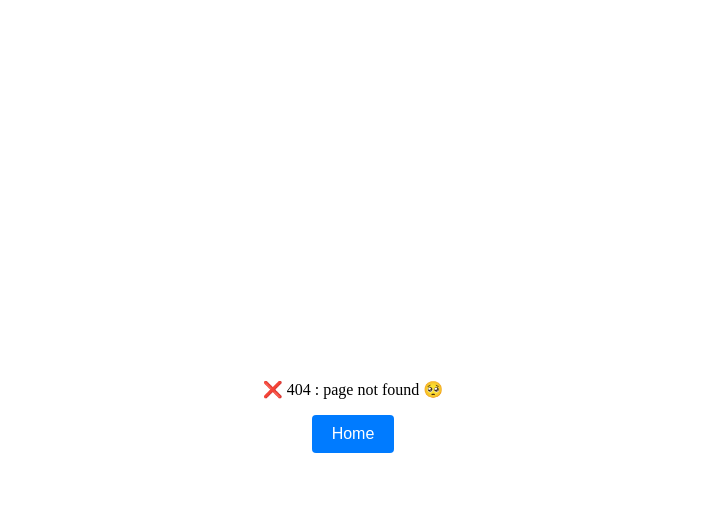
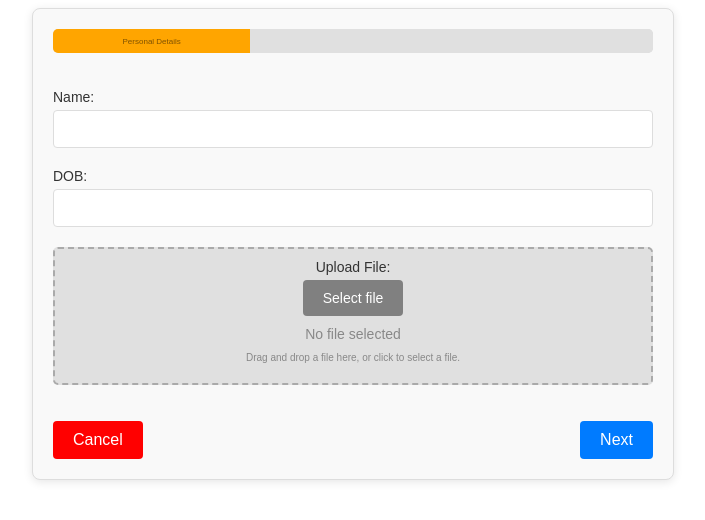
Before and after one commit to anuragjha020/multi-step-form, a React (Create React App) app: page /user-form in a window 1280 px wide. Before the commit this address had no page. Shown: the top 520 px of the page, without its empty margins (287-992 px from the left). Built offline with nearby package versions, Linux system fonts and the light colour scheme.

Commit message:
refactor: update navigation paths and enhance form validation

```diff
--- a/src/App.js
+++ b/src/App.js
@@ -15,8 +15,8 @@ function App() {
         <div className="app">
           <Routes>
             <Route path="/" element={<Home />} />
-            <Route path="/place-order" element={<MultiStepForm />} />
-            <Route path="/order-successful" element={<SuccessPage />} />
+            <Route path="/user-form" element={<MultiStepForm />} />
+            <Route path="/form-success" element={<SuccessPage />} />
             <Route path="*" element={<PageNotFound />} />
           </Routes>
         </div>
--- a/src/components/Home.jsx
+++ b/src/components/Home.jsx
@@ -5,8 +5,8 @@ function Home() {
   const navigate = useNavigate();
   return (
     <div className="order-button-container">
-      <button className="order-button" onClick={() => navigate("/place-order")}>
-        Place order
+      <button className="order-button" onClick={() => navigate("/user-form")}>
+        Open Form
       </button>
     </div>
   );
--- a/src/components/MultiStepForm.jsx
+++ b/src/components/MultiStepForm.jsx
@@ -19,15 +19,13 @@ function MultiStepForm() {
   const [isDragging, setIsDragging] = useState(false);
   const [formData, setFormData] = useState({
     name: "",
+    dob: "",
+    avatar: null,
     email: "",
     phone: "",
     city: "",
-    avatar: null,
     state: "",
     pin: "",
-    card: "",
-    expiry: "",
-    cvv: "",
   });
 
   const navigate = useNavigate();
@@ -68,11 +66,11 @@ function MultiStepForm() {
   // Handle Next Button
   function handleNext(validateForm, setTouched, values) {
     if (currentStep === 1) {
-      setTouched({ name: true, email: true, phone: true, avatar: true });
+      setTouched({ name: true, dob: true, avatar: true });
     } else if (currentStep === 2) {
       setTouched({ city: true, state: true, pin: true });
     } else {
-      setTouched({ card: true, expiry: true, cvv: true });
+      setTouched({ phone: true, email: true });
     }
 
     validateForm().then((errors) => {
@@ -109,7 +107,7 @@ function MultiStepForm() {
     console.log("Final Form Data:", finalFormData);
 
     alert("Form submitted successfully!");
-    navigate("/order-successful", { state: finalFormData });
+    navigate("/form-success", { state: finalFormData });
 
     // Clear saved state after submission
     localStorage.removeItem("multiStepFormData");
@@ -152,7 +150,7 @@ function MultiStepForm() {
                           ? "Personal Details"
                           : currentStep === 2
                           ? "Address"
-                          : "Payment"}
+                          : "Cotact"}
                       </p>
                     )}
                   </div>
--- a/src/components/Step1.jsx
+++ b/src/components/Step1.jsx
@@ -1,6 +1,6 @@
 import { ErrorMessage, Field } from "formik";
 import "../styles/Step.css";
-import { useRef } from "react";
+import { useRef, useState } from "react";
 
 function Step1({
   touched,
@@ -10,9 +10,11 @@ function Step1({
   setFieldValue,
   getBase64,
 }) {
+  const [fileName, setFileName] = useState("");
   const fileInputRef = useRef(null);
 
   const handleFileUpload = (file) => {
+    setFileName(file.name);
     getBase64(file)
       .then((base64) => {
         setFieldValue("avatar", base64);
@@ -21,6 +23,12 @@ function Step1({
         setFieldValue("avatar", "");
         setFieldValue("error", err.message);
       });
+  };
+
+  //handle select file click
+  const handleSelectFileClick = (e) => {
+    e.preventDefault();
+    fileInputRef.current.click();
   };
 
   return (
@@ -39,34 +47,23 @@ function Step1({
       </div>
 
       <div className="form-group">
-        <label htmlFor="email">Email:</label>
+        <label htmlFor="dob">DOB:</label>
         <Field
-          id="email"
-          type="email"
-          name="email"
+          id="dob"
+          type="text"
+          name="dob"
           className={`form-input ${
-            touched.email && errors.email ? "input-error" : ""
+            touched.dob && errors.dob ? "input-error" : ""
           }`}
         />
-        <ErrorMessage name="email" component="div" className="error-message" />
-      </div>
-
-      <div className="form-group">
-        <label htmlFor="phone">Phone:</label>
-        <Field
-          id="phone"
-          type="text"
-          name="phone"
-          className={`form-input ${
-            touched.phone && errors.phone ? "input-error" : ""
-          }`}
-        />
-        <ErrorMessage name="phone" component="div" className="error-message" />
+        <ErrorMessage name="dob" component="div" className="error-message" />
       </div>
 
       {/* File Upload with Drag-and-Drop */}
       <div
-        className={`form-group drop-zone ${isDragging ? "dragging" : ""}`}
+        className={`form-group drop-zone ${isDragging ? "dragging" : ""} ${
+          fileName ? (errors.avatar ? "red-border" : "green-border") : ""
+        }`}
         onDragOver={(e) => {
           e.preventDefault();
           setIsDragging(true);
@@ -83,6 +80,23 @@ function Step1({
         }}
       >
         <label htmlFor="avatar">Upload File:</label>
+        <div>
+          <button className="btn-select-file" onClick={handleSelectFileClick}>
+            {fileName ? "Change file" : "Select file"}
+          </button>
+        </div>
+        <div
+          className={`selected-file ${
+            !fileName
+              ? "no-file-name"
+              : errors.avatar
+              ? "red-file-name"
+              : "green-file-name"
+          }`}
+        >
+          {fileName ? fileName : "No file selected"}
+        </div>
+        {/* </div> */}
         <input
           id="avatar"
           type="file"
@@ -92,8 +106,6 @@ function Step1({
             touched.avatar && errors.avatar ? "input-error" : ""
           }`}
           onChange={(e) => {
-            console.log("selected file ", e.target.files);
-
             const selectedFile = e.target.files[0];
             if (selectedFile) {
               handleFileUpload(selectedFile);
@@ -102,7 +114,8 @@ function Step1({
         />
         <ErrorMessage name="avatar" component="div" className="error-message" />
         <p className="drop-instructions">
-          Drag and drop a file here, or click to select a file.
+          Drag and drop a file here, or click to{" "}
+          {fileName ? "change" : "select a"} file.
         </p>
       </div>
     </div>
--- a/src/components/Step3.jsx
+++ b/src/components/Step3.jsx
@@ -5,40 +5,29 @@ function Step3({ touched, errors }) {
   return (
     <div className="step-container">
       <div className="form-group">
-        <label htmlFor="card">Card:</label>
+        <label htmlFor="email">Email:</label>
         <Field
-          id="card"
-          type="text"
-          name="card"
+          id="email"
+          type="email"
+          name="email"
           className={`form-input ${
-            touched.card && errors.card ? "input-error" : ""
+            touched.email && errors.email ? "input-error" : ""
           }`}
         />
-        <ErrorMessage name="card" component="div" className="error-message" />
+        <ErrorMessage name="email" component="div" className="error-message" />
       </div>
+
       <div className="form-group">
-        <label htmlFor="expiry">Expiry:</label>
+        <label htmlFor="phone">Phone:</label>
         <Field
-          id="expiry"
+          id="phone"
           type="text"
-          name="expiry"
+          name="phone"
           className={`form-input ${
-            touched.expiry && errors.expiry ? "input-error" : ""
+            touched.phone && errors.phone ? "input-error" : ""
           }`}
         />
-        <ErrorMessage name="expiry" component="div" className="error-message" />
-      </div>
-      <div className="form-group">
-        <label htmlFor="cvv">CVV:</label>
-        <Field
-          id="cvv"
-          type="text"
-          name="cvv"
-          className={`form-input ${
-            touched.cvv && errors.cvv ? "input-error" : ""
-          }`}
-        />
-        <ErrorMessage name="cvv" component="div" className="error-message" />
+        <ErrorMessage name="phone" component="div" className="error-message" />
       </div>
     </div>
   );
--- a/src/components/SuccessPage.jsx
+++ b/src/components/SuccessPage.jsx
@@ -9,16 +9,19 @@ function SuccessPage() {
   const navigate = useNavigate();
   return (
     <div className="pageNotFound-container">
-      <div>
-        <img src={data.avatar} alt="Avatar Preview" className="avatar" />
-      </div>
-      <p>Order placed successfully ✅</p>
+      <p>Successful !! ✅</p>
 
       <div className="card">
         {data ? (
-          <div>
+          <div className="field-name">
+            <div className="avatar-container">
+              <img src={data.avatar} alt="Avatar Preview" className="avatar" />
+            </div>
             <p>
               <strong>Name:</strong> {data.name}
+            </p>
+            <p>
+              <strong>DOB:</strong> {data.dob}
             </p>
             <p>
               <strong>Email:</strong> {data.email}
--- a/src/styles/PageNotFound.css
+++ b/src/styles/PageNotFound.css
@@ -32,10 +32,17 @@
     font-size: 1.5em;
 }
 .avatar {
-    width: 100px;
-    height: 100px;
+    width: 60px;
+        height: 60px;
     object-fit: cover;
     border: 2px solid grey;
     border-radius: 50%;
     box-shadow: 0 4px 8px rgba(0, 0, 0, 0.5);
 }
+.field-name strong {
+    text-transform: uppercase;
+}
+
+.avatar-container {
+    text-align: center;
+}
--- a/src/styles/Step.css
+++ b/src/styles/Step.css
@@ -14,6 +14,9 @@ label {
     margin-bottom: 5px;
     color: #333;
 }
+#avatar {
+    display: none;
+}
 
 .form-input {
     padding: 10px;
@@ -22,6 +25,7 @@ label {
     border-radius: 4px;
     transition: border-color 0.3s;
 }
+
 
 .form-input:focus {
     outline: none;
@@ -45,10 +49,17 @@ label {
     border-radius: 5px;
     padding: 10px;
     text-align: center;
-    cursor: pointer;
+    background-color: #e0e0e0;
     transition: background-color 0.3s ease, border-color 0.3s ease;
 }
 
+.drop-zone.red-border {
+    border: 2px dashed #ff0000;
+}
+
+.drop-zone.green-border {
+    border: 2px dashed #4caf50;
+}
 .drop-zone.dragging {
     border-color: #00f;
     background: #f0f8ff;
@@ -59,3 +70,37 @@ label {
     color: #888;
     font-size: 10px;
 }
+/* select file  */
+
+.btn-select-file {
+    width: 100px;
+    padding: 10px;
+    font-size: 14px;
+    border: none;
+    border-radius: 4px;
+    cursor: pointer;
+    color: #fff;
+    background-color: gray;
+    transition: background-color 0.3s;
+}
+
+.btn-select-file:hover {
+    background-color: darkgray;
+}
+
+.selected-file {
+    margin-top: 10px;
+    font-size: 14px;
+}
+
+.green-file-name {
+    color: #4caf50;
+}
+
+.red-file-name {
+    color: #ff0000;
+}
+
+.no-file-name {
+    color: #888;
+}
--- a/src/utils/formValidator.js
+++ b/src/utils/formValidator.js
@@ -4,10 +4,23 @@ const SUPPORTED_FORMATS = ["image/jpeg", "image/png", "image/jpg"];
 
 export const Step1Validation = Yup.object().shape({
   name: Yup.string().required("Name is required"),
-  email: Yup.string().email("Invalid email").required("Email is required"),
-  phone: Yup.string()
-    .matches(/^[0-9]{10}$/, "Phone must be a 10-digit number")
-    .required("Phone is required"),
+  dob: Yup.string()
+    .required("DOB is required")
+    .matches(
+      /^\d{2}-\d{2}-\d{4}$/,
+      "Date of Birth must be in the format DD-MM-YYYY"
+    )
+    .test("is-valid-date", "Invalid Date", (value) => {
+      if (!value) return false;
+      const [day, month, year] = value.split("-").map(Number);
+      const date = new Date(year, month - 1, day);
+      return (
+        date.getFullYear() === year &&
+        date.getMonth() === month - 1 &&
+        date.getDate() === day
+      );
+    }),
+
   avatar: Yup.string()
     .required("A file is required")
     .test(
@@ -36,18 +49,8 @@ export const Step2Validation = Yup.object().shape({
 });
 
 export const Step3Validation = Yup.object().shape({
-  card: Yup.string()
-    .required("Card number is required")
-    .matches(/^[0-9]+$/, "Card number must contain only digits")
-    .min(13, "Card number must be at least 13 digits")
-    .max(19, "Card number must be at most 19 digits"),
-  expiry: Yup.string()
-    .matches(
-      /^(0[1-9]|1[0-2])\/?([0-9]{2})$/,
-      "Expiry date must be in MM/YY format"
-    )
-    .required("Expiry is required"),
-  cvv: Yup.string()
-    .matches(/^[0-9]{3}$/, "cvv must be a 3-digit number")
-    .required("cvv is required"),
+  email: Yup.string().email("Invalid email").required("Email is required"),
+  phone: Yup.string()
+    .matches(/^[0-9]{10}$/, "Phone must be a 10-digit number")
+    .required("Phone is required"),
 });
```
